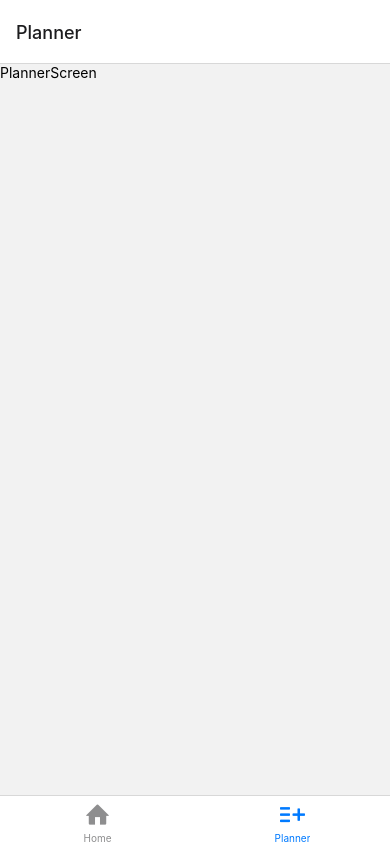
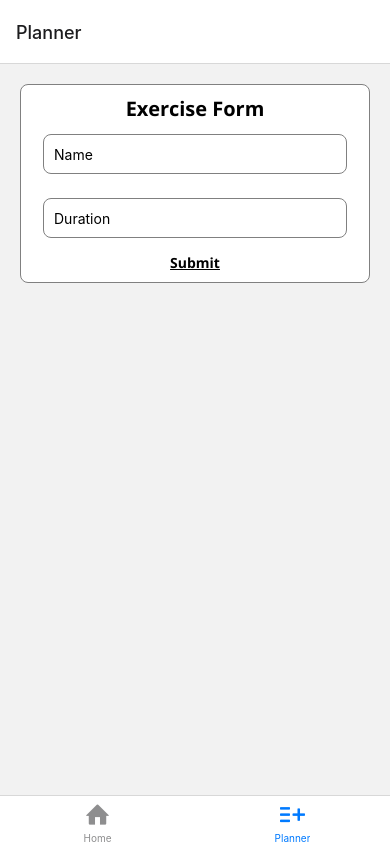
Before and after one commit to makyinmars/Pepa, a React Native app: screen /Planner in a window 390 px wide. Built offline with nearby package versions, Linux system fonts and the light colour scheme.

Commit message:
chore: adding exercise form

```diff
--- /dev/null
+++ b/src/components/WorkoutForm.tsx
@@ -0,0 +1,67 @@
+import { useState } from "react";
+import { View, Text, StyleSheet, TextInput } from "react-native";
+import PressableText from "./styled/PressableText";
+
+export type ExerciseForm = {
+  name: string;
+  duration: string;
+};
+
+type WorkoutProps = {
+  onSubmit: (form: ExerciseForm) => void;
+};
+
+export default function WorkoutForm({ onSubmit }: WorkoutProps) {
+  const [form, setForm] = useState<ExerciseForm>({
+    name: "",
+    duration: "",
+  });
+
+  const onChangeText = (name: string) => (text: string) => {
+    setForm({ ...form, [name]: text });
+  };
+
+  return (
+    <View style={styles.container}>
+      <Text style={styles.title}>Exercise Form</Text>
+      <View>
+        <TextInput
+          onChangeText={onChangeText("name")}
+          style={styles.input}
+          value={form.name}
+          placeholder="Name"
+        />
+        <TextInput
+          onChangeText={onChangeText("duration")}
+          style={styles.input}
+          value={form.duration}
+          placeholder="Duration"
+        />
+        <PressableText text="Submit" onPress={() => onSubmit(form)} />
+      </View>
+    </View>
+  );
+}
+
+const styles = StyleSheet.create({
+  container: {
+    backgroundColor: "#fff",
+    borderColor: "gray",
+    borderWidth: 1,
+    borderRadius: 8,
+    padding: 10,
+  },
+  title: {
+    textAlign: "center",
+    fontFamily: "notosans-bold",
+    fontSize: 20,
+  },
+  input: {
+    height: 40,
+    margin: 12,
+    borderWidth: 1,
+    padding: 10,
+    borderColor: "gray",
+    borderRadius: 8,
+  },
+});
--- a/src/screens/PlannerScreen.tsx
+++ b/src/screens/PlannerScreen.tsx
@@ -1,10 +1,22 @@
-import { View, Text, Button } from "react-native";
+import { View, Text, StyleSheet } from "react-native";
 import { NativeStackHeaderProps } from "@react-navigation/native-stack";
+import WorkoutForm, { ExerciseForm } from "../components/WorkoutForm";
 
 export default function PlannerScreen({ navigation }: NativeStackHeaderProps) {
+  const handleFormSubmit = (form: ExerciseForm) => {
+    alert(`${form.name} - ${form.duration}`);
+  };
+
   return (
-    <View>
-      <Text>PlannerScreen</Text>
+    <View style={styles.container}>
+      <WorkoutForm onSubmit={handleFormSubmit} />
     </View>
   );
 }
+
+const styles = StyleSheet.create({
+  container: {
+    flex: 1,
+    padding: 20,
+  },
+});
```
